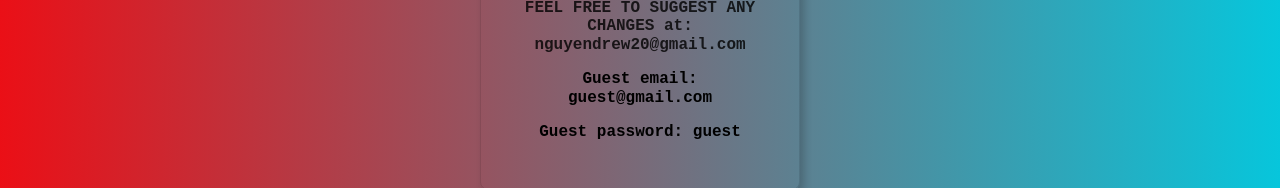
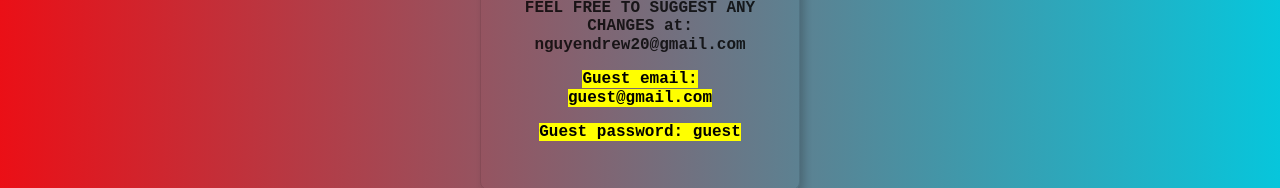
Before and after one commit to AWin23/smart-brain, a React (Create React App) app: page / in a window 1280 px wide. Shown: the part 764-952 px from the top of the page. Built offline with nearby package versions, Linux system fonts and the light colour scheme; what clarifai would draw is missing.

Commit message:
committing highlighted guest login

```diff
--- a/src/components/Signin/Signin.js
+++ b/src/components/Signin/Signin.js
@@ -84,10 +84,10 @@ class Signin extends React.Component {
 
         <p> <strong>APP IS CONSTANTLY UNDER UPDATES AND DEVELOPMENT. FEEL FREE TO SUGGEST ANY CHANGES at: nguyendrew20@gmail.com</strong></p>
         <div>
-          <mark>
-          <p><strong>Guest email: guest@gmail.com </strong></p>
-          <p><strong>Guest password: guest</strong></p>
-          </mark>
+
+          <p><strong><mark>Guest email: guest@gmail.com </mark></strong></p>
+          <p><strong><mark>Guest password: guest</mark></strong></p>
+
         </div>
         {/* <div className="lh-copy mt3">
         <p onClick={() => GuestLogRegister(this.props.loadUser,this.props.onRouteChange,'signin', signInEmail, signInPassword, "guest")} className="f6 link dim db pointer pv2">Sign in as Guest</p>
```
